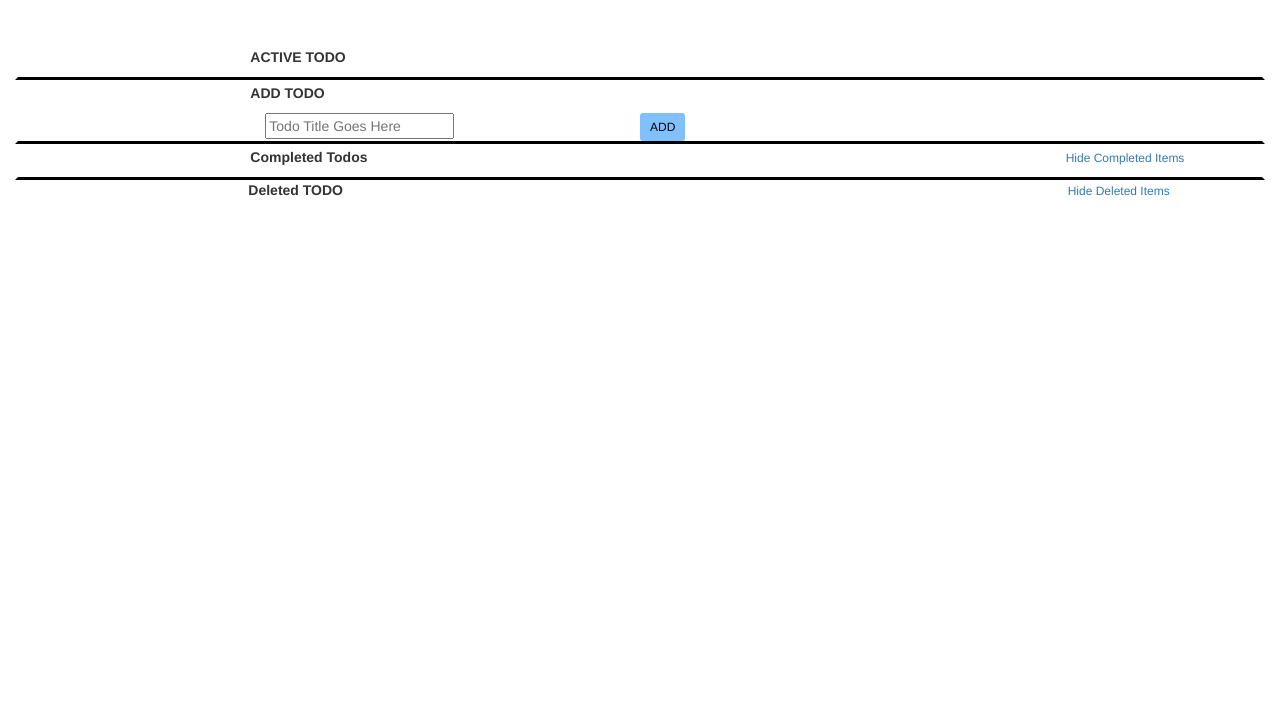
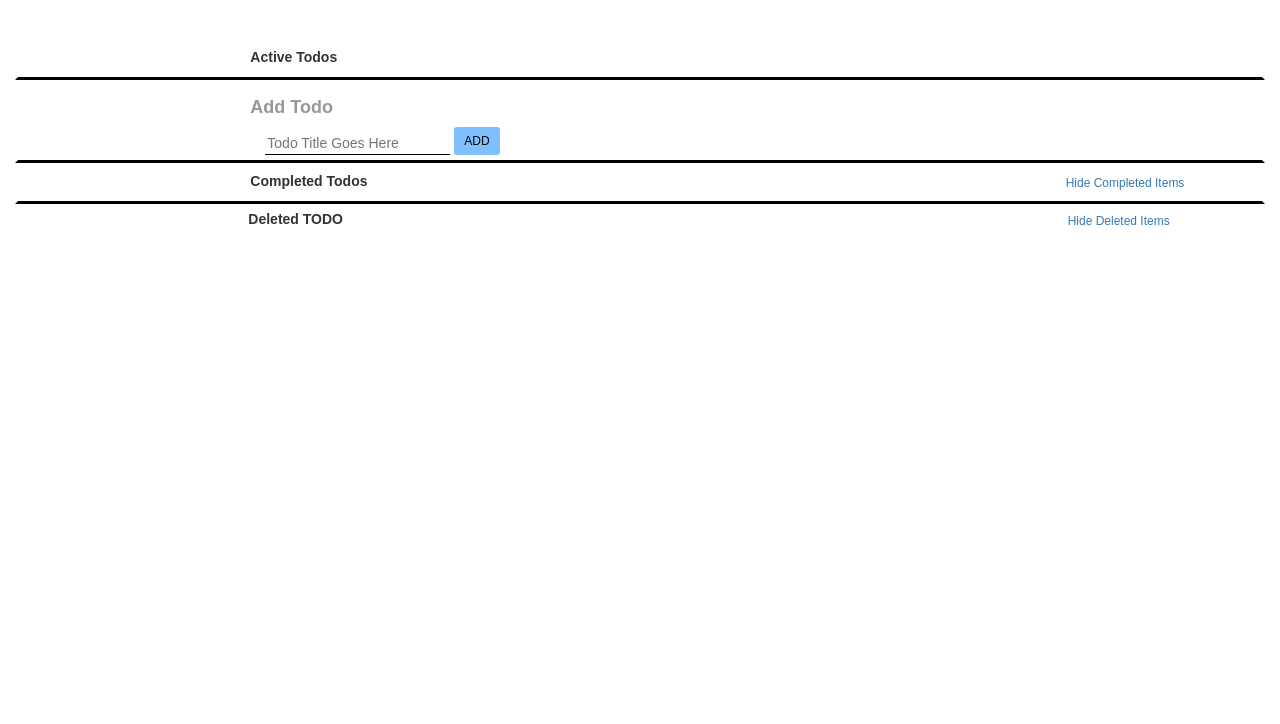
Before and after one commit to rhythm-roshan/Assignment3-todo-app-new, a website: page public/index.html in a window 1280 px wide. Shown: the part 76-800 px from the top of the page. Drawn offline with nearby package versions, Linux system fonts and the light colour scheme; no server answers.

Commit message:
Styling of input box and ADD button

```diff
--- a/public/index.html
+++ b/public/index.html
@@ -14,14 +14,14 @@
 <div class = "container-fluid">
 
     <div class = "heading container-fluid">
-        <h1>  My TODO</h1>
+        <h1>  My Todos</h1>
     </div>
 
     <div class="active-todo container-fluid breathTop borderBottom">
         <div class="col-xs-2"></div>
         <div class="col-xs-8">
         <div>
-            <p><b>ACTIVE TODO</b></p>
+            <p><b>Active Todos</b></p>
         </div>
         <div id ="todo_list_div_active"></div>
         </div>
@@ -34,15 +34,12 @@
     <div class="container-fluid borderBottom">
         <div class="col-xs-2"></div>
         <div id="add_todo_div" class="col-xs-8">
-            <div><p><b>ADD TODO</b></p></div>
-            <div class="col-xs-6 w3-container">
+            <div class="add-todo"><h4><p><b>Add Todo</b></p></h4></div>
+            <div class="col-xs-6 w3-container ">
                 <input id="new_todo_input" type="text" placeholder="Todo Title Goes Here" class="w3-input">
+                <div class="btn-group"> <button  class="btn-xs" onclick="addTodoAJAX()">ADD</button></div>
             </div>
-            <div class="btn-group">
 
-                <button  class="btn-xs" onclick="addTodoAJAX()">ADD</button>
-
-            </div>
         </div>
     </div>
 
--- a/public/script.js
+++ b/public/script.js
@@ -97,10 +97,9 @@ function createTitle(todo_object) {
 }
 function createDeleteX(_id) {
     var x_div = document.createElement("div");
-    //x_div.setAttribute("class", "text-danger col-xs-2");
     var delete_x = document.createElement("button");
     delete_x.setAttribute("class", "btn btn-link");
-    delete_x.innerHTML = "<sup>X</sup>";
+    delete_x.innerHTML = "<b><sup>X</sup></b>";
     delete_x.setAttribute("onclick", "getDeletedTODOAJAX(" + _id + ")");
    x_div.appendChild(delete_x);
     return x_div;
--- a/public/style.css
+++ b/public/style.css
@@ -1,14 +1,28 @@
+
+div{
+    font-family: "Arial";
+}
+input {
+    border: 0;
+    outline: 0;
+    background: transparent;
+    border-bottom: 1px solid black;
+    opacity: 9;
+}
 
 .btn-group button {
     background-color: #81c0ff;
-    border: 1px #44b3ff;
+    border:  #44b3ff;
     color: black;
     padding: 5px 10px; /* Some padding */
     cursor: pointer; /* Pointer/hand icon */
     float: left;
+    margin-bottom: 5px;
 
 }
-
+sup{
+    color : red;
+}
 div.heading{
     align-content: center;
     text-align: center;
@@ -23,19 +37,16 @@ div.heading{
 .borderBottom {
     border: solid #ffffff;
     border-bottom-color: #000000;
+    margin-bottom: 5px;
 }
 
-.breathHorizontal {
-    margin-left: 5px;
-    margin-right: 5px;
-}
 
-.breathVertical {
-    margin-top: 5px;
-    margin-bottom: 5px;
+
+div.add-todo{
+    opacity: 0.5;
 }
 div.todoStatusACTIVE{
-    color : blue
+    color : black
 }
 
 div.todoStatusCOMPLETE{
```
